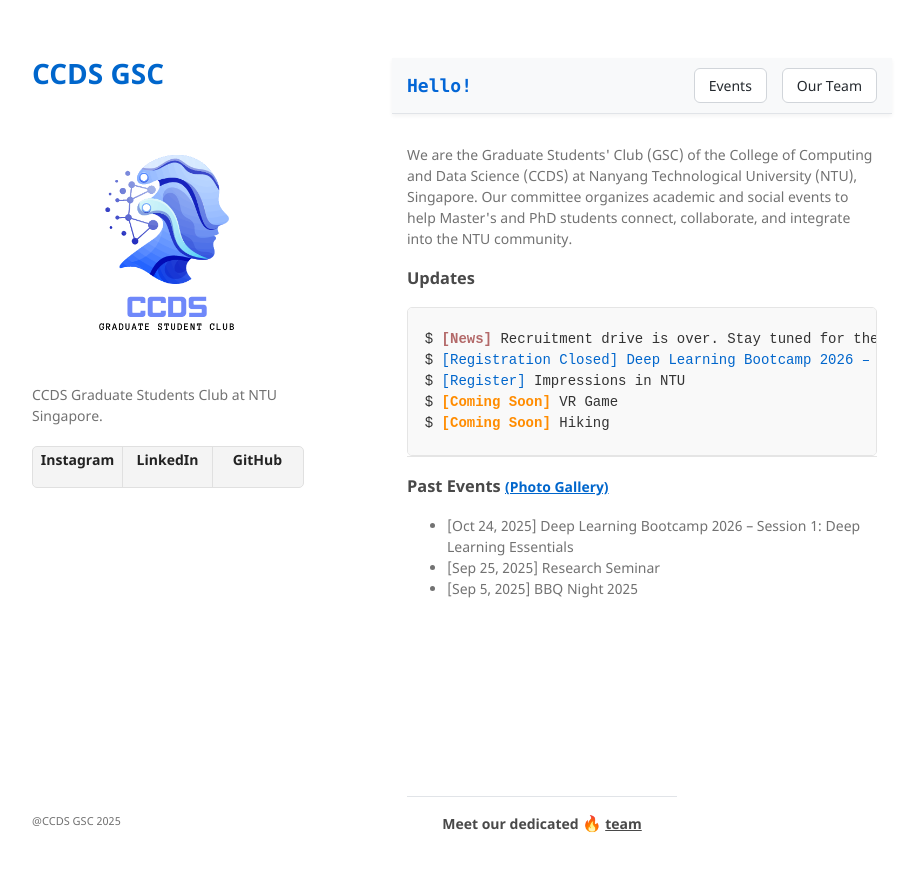
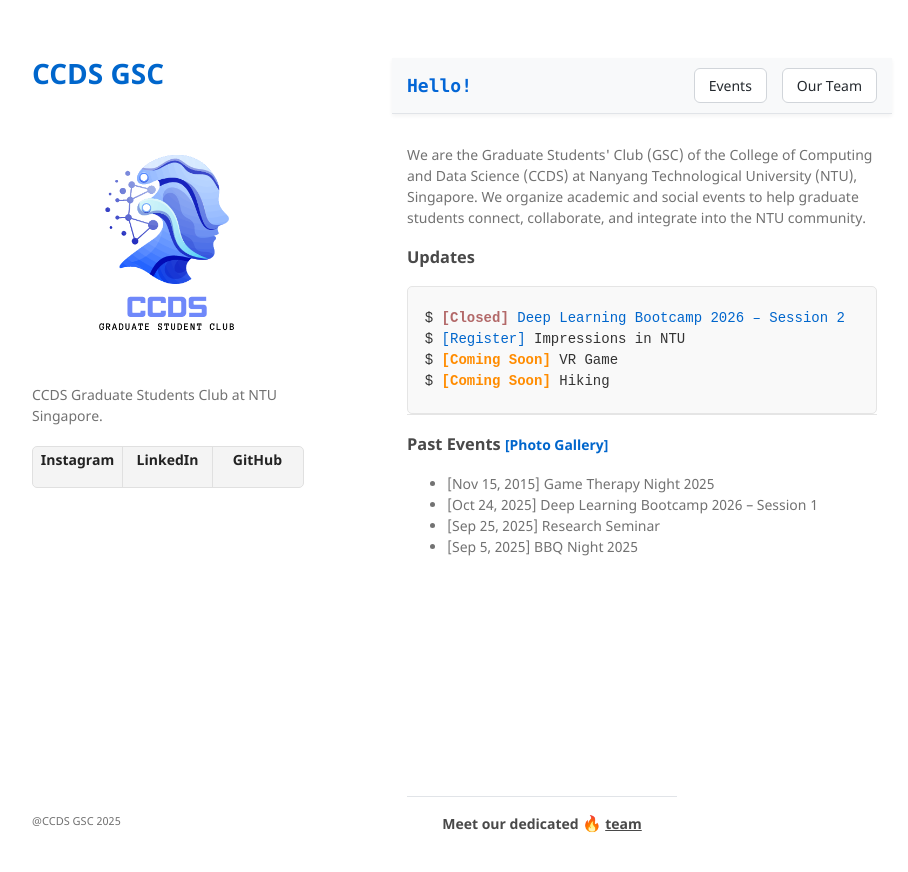
Before and after one commit to ccds-gsc/ccds-gsc.github.io, a Jekyll site: the page built from index.md, in a window 1280 px wide. Shown: the top 872 px of the page, without its empty margins (178-1086 px from the left). Built offline with Jekyll 4.4.1, drawn with Linux system fonts in a browser that asks for light colours.

Commit message:
Update index.md

```diff
--- a/index.md
+++ b/index.md
@@ -70,7 +70,7 @@
 <div style="max-width: 900px; margin: 30px auto; padding: 0 15px;">
   <p>
     We are the Graduate Students' Club (GSC) of the College of Computing and Data Science (CCDS) at Nanyang Technological University (NTU), Singapore.
-    Our committee organizes academic and social events to help Master's and PhD students connect, collaborate, and integrate into the NTU community.
+    We organize academic and social events to help graduate students connect, collaborate, and integrate into the NTU community.
   </p>
 
 <!-- 🟨 Updates -->
@@ -118,8 +118,7 @@
   </style>
 
   <pre><code>
-  $ <span class="news">[News]</span> Recruitment drive is over. Stay tuned for the next one!
-  $ <a href="https://event.ntu.edu.sg/3rd-deeplearning-bootcamp-ss2" target="_blank" rel="noopener noreferrer">[Registration Closed]</a> <a href="https://ntu-dl-bootcamp.github.io/deep-learning-2026/" target="_blank" rel="noopener noreferrer">Deep Learning Bootcamp 2026 – Session 2: Deep Learning for Regression and Classification</a>
+  $ <span class="news">[Closed]</span> <a href="https://event.ntu.edu.sg/3rd-deeplearning-bootcamp-ss2" target="_blank" rel="noopener noreferrer">Deep Learning Bootcamp 2026 – Session 2</a>
   $ <a href="https://forms.office.com/Pages/ResponsePage.aspx?id=SJPOFSq-K0aPwOF2WpsgSr4CcWpj0HJGlxdrSwoZ1gxUMEhVRVdBSENWVDRJWkZJMUxLMExXWUxBRC4u" target="_blank" rel="noopener noreferrer">[Register]</a> Impressions in NTU
   $ <span class="coming">[Coming Soon]</span> VR Game
   $ <span class="coming">[Coming Soon]</span> Hiking
@@ -132,11 +131,12 @@
  <h3>
   Past Events
   <a href="./events.html" style="font-size: 85%; text-decoration: none;">
-    <u>(Photo Gallery)</u>
+  [Photo Gallery]
   </a>
 </h3>
   <ul>
-    <li>[Oct 24, 2025] Deep Learning Bootcamp 2026 – Session 1: Deep Learning Essentials</li>
+    <li>[Nov 15, 2015] Game Therapy Night 2025</li>
+    <li>[Oct 24, 2025] Deep Learning Bootcamp 2026 – Session 1</li>
     <li>[Sep 25, 2025] Research Seminar</li>
     <li>[Sep 5, 2025] BBQ Night 2025</li>
   </ul>
```
